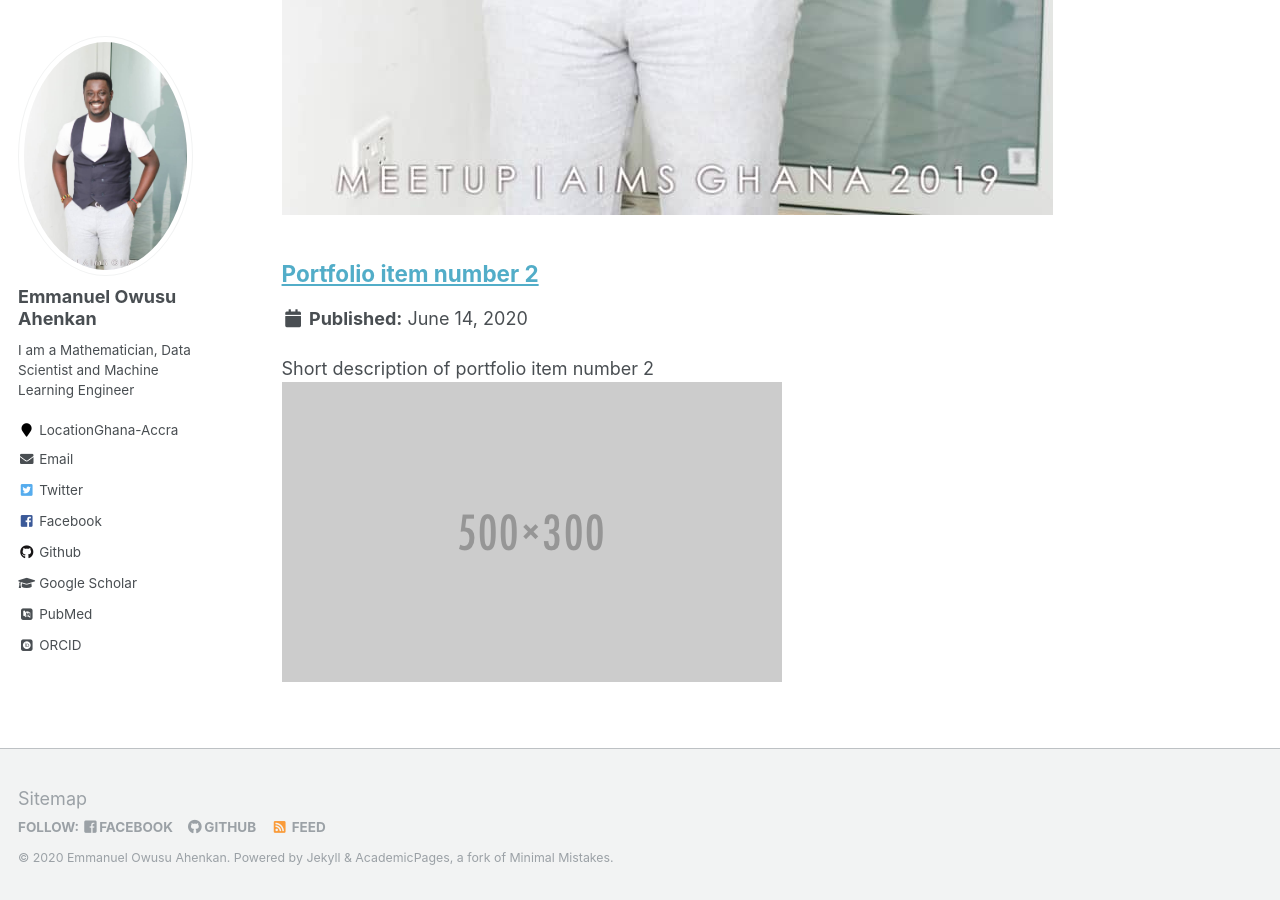
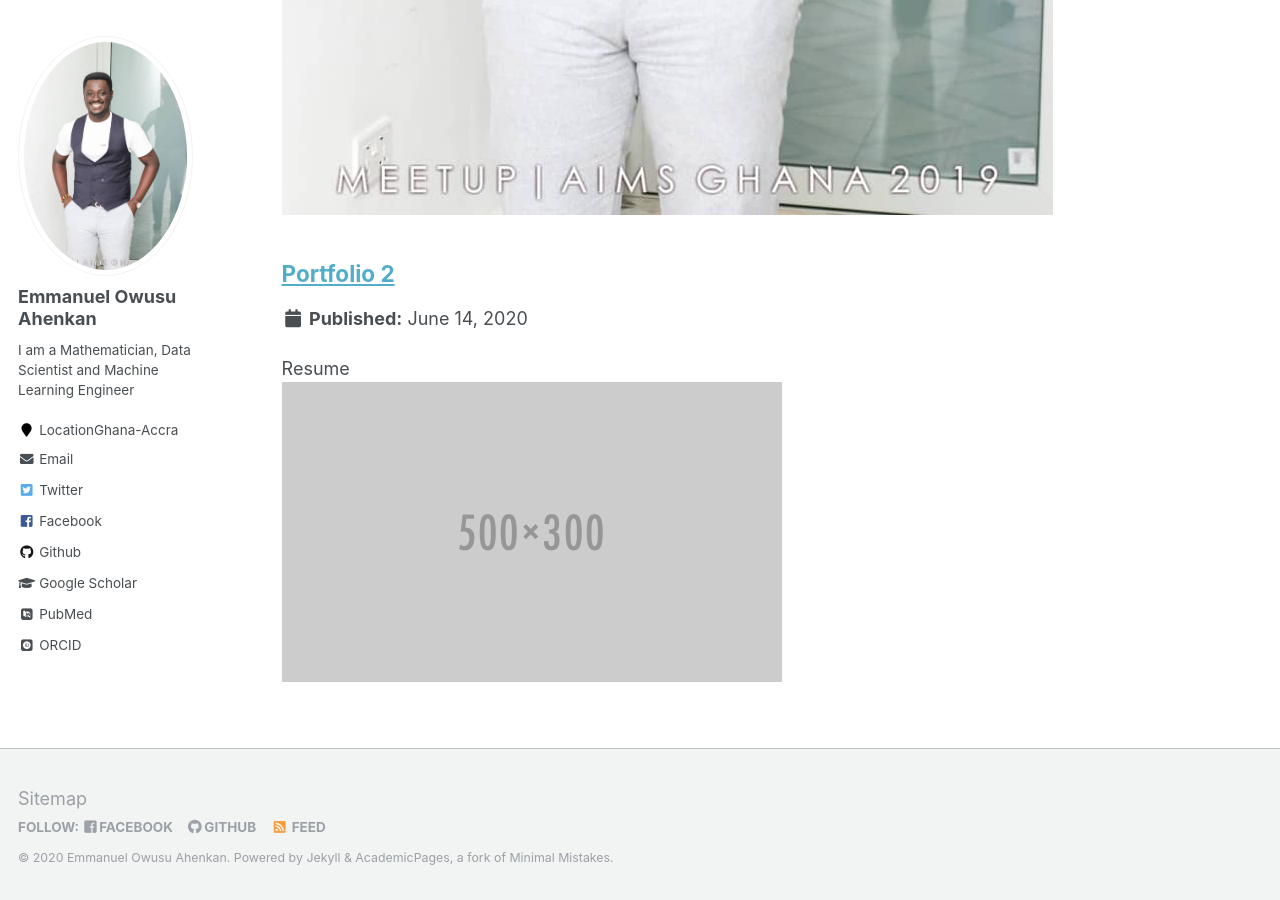
Before and after one commit to EmmanuelOwusu/EmmanuelOwusu.github.io, a Jekyll site: the page built from _pages/portfolio.html, in a window 1280 px wide and 900 px high, scrolled down 1179 px. Built offline with Jekyll 4.4.1, drawn with Linux system fonts in a browser that asks for light colours; some web fonts are replaced.

Commit message:
Portfolio 2
Portfolio 2

```diff
--- a/_portfolio/portfolio-2.html
+++ b/_portfolio/portfolio-2.html
@@ -1,6 +1,6 @@
 ---
-title: "Portfolio item number 2"
-excerpt: "Short description of portfolio item number 2 <br/><img src='/images/500x300.png'>"
+title: "Portfolio  2"
+excerpt: "Resume <br/><img src='/images/500x300.png'>"
 collection: portfolio
 ---
 
```
